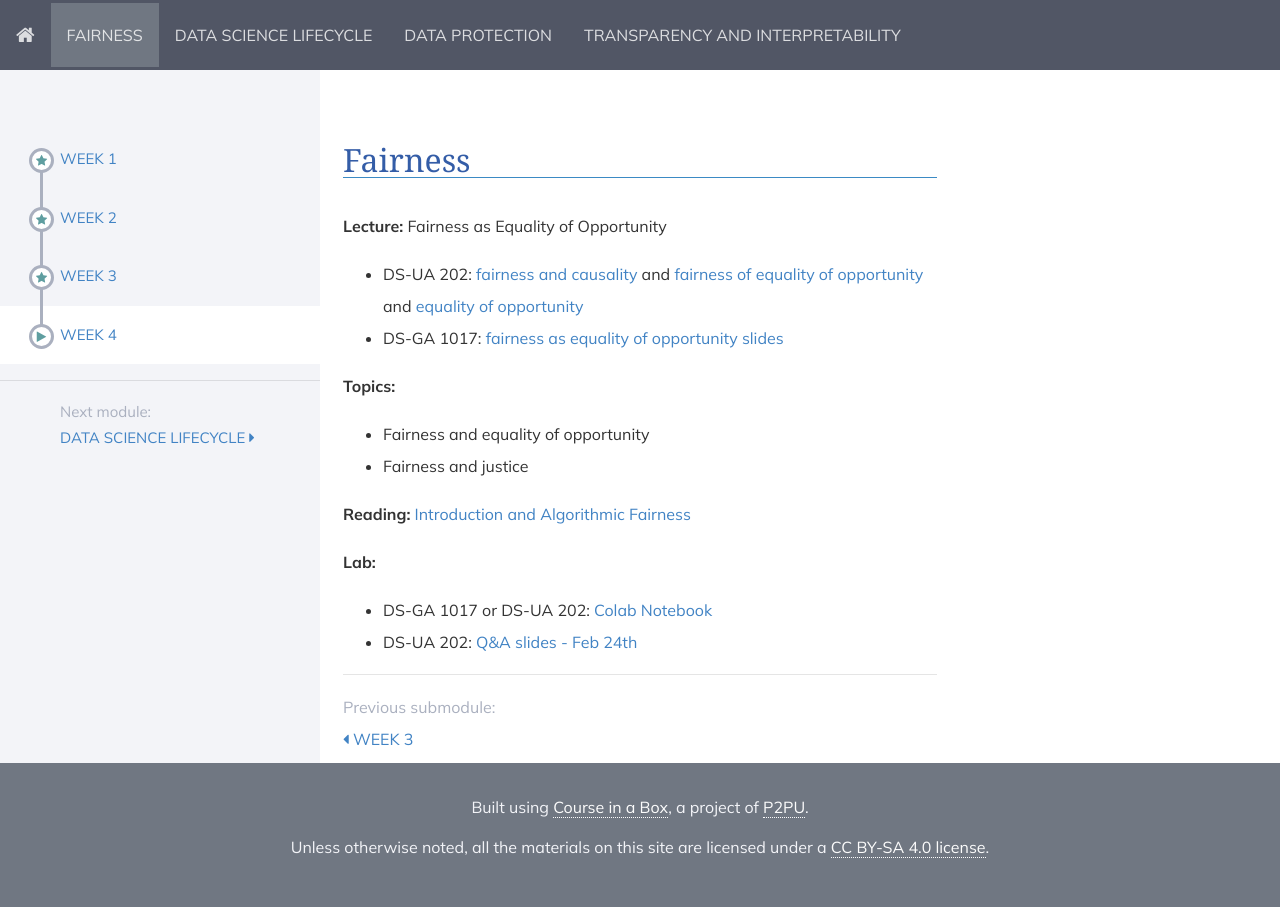
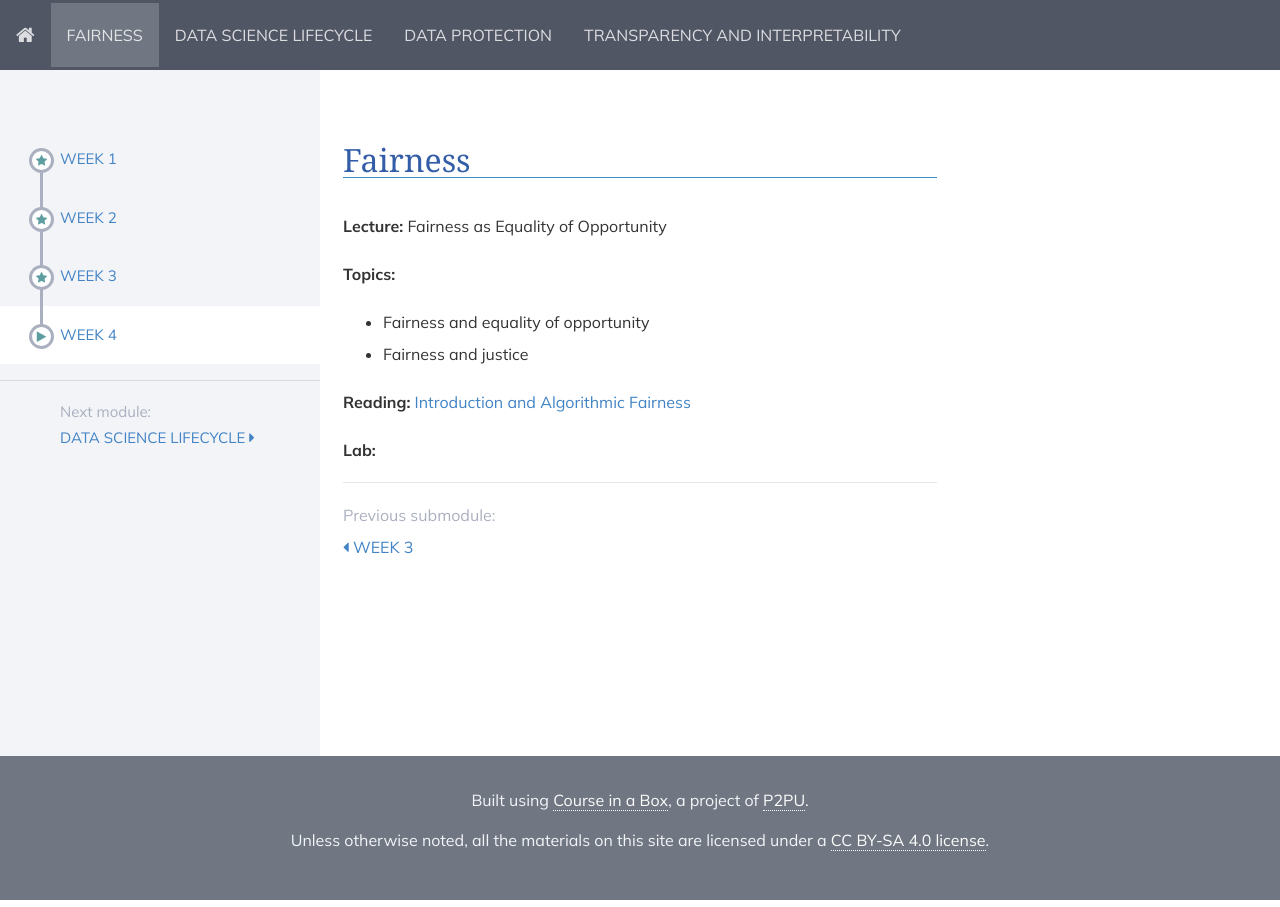
Before and after one commit to DataResponsibly/rds24, a Jekyll site: the page built from modules/fairness/_posts/2000-01-04-week4.md, in a window 1280 px wide. Built offline with Jekyll 4.4.1, drawn with Linux system fonts in a browser that asks for light colours; nearby versions of some CDN libraries.

Commit message:
Update 2000-01-04-week4.md

```diff
--- a/modules/fairness/_posts/2000-01-04-week4.md
+++ b/modules/fairness/_posts/2000-01-04-week4.md
@@ -6,18 +6,17 @@ title: Week 4
 
 **Lecture:** Fairness as Equality of Opportunity
 
-* DS-UA 202: [fairness and causality](../../../assets/5_counterfactual_fairness_2023_202.pdf) and [fairness of equality of opportunity](../../../assets/6_Fairness_2023_202.pdf) and [equality of opportunity](../../../assets/7_Fairness_EO_2023_202.pdf)
-* DS-GA 1017: [fairness as equality of opportunity slides](../../../assets/4_Fairness_1017.pdf)
+<!-- * DS-UA 202: [fairness and causality](../../../assets/5_counterfactual_fairness_2023_202.pdf) and [fairness of equality of opportunity](../../../assets/6_Fairness_2023_202.pdf) and [equality of opportunity](../../../assets/7_Fairness_EO_2023_202.pdf) -->
+<!-- * DS-GA 1017: [fairness as equality of opportunity slides](../../../assets/4_Fairness_1017.pdf)  -->
 
 **Topics:**
 
 * Fairness and equality of opportunity
 * Fairness and justice
 
-**Reading:**  [Introduction and Algorithmic Fairness](../../../assets/fairness_reader_2023.pdf)
+**Reading:**  [Introduction and Algorithmic Fairness](../../../assets/fairness_reader_2024.pdf)
 
 **Lab:**
 
-<!-- * DS-UA 202: [Colab Notebook](https://colab.research.google.com/drive/1_cKmYBThdBUUpeS0YIU6Hld9azqk6k_L#scrollTo=9Ws1B9ibP-yT)  -->
-* DS-GA 1017 or DS-UA 202: [Colab Notebook](https://colab.research.google.com/drive/1Tlwki8n4aPfPSlWTfjvjgaNxsoRGOeML?usp=sharing)
-* DS-UA 202: [Q&A slides - Feb 24th](https://docs.google.com/presentation/d/1vemeXf03EifmOOT0JHFstijUblRT0Xib6HJ9pWVn6xI/edit?usp=sharing)
+<!-- * DS-GA 1017 and DS-UA 202: [Colab Notebook](https://colab.research.google.com/drive/1Tlwki8n4aPfPSlWTfjvjgaNxsoRGOeML?usp=sharing) -->
+<!-- * DS-UA 202: [Q&A slides - Feb 24th](https://docs.google.com/presentation/d/1vemeXf03EifmOOT0JHFstijUblRT0Xib6HJ9pWVn6xI/edit?usp=sharing) -->
```
